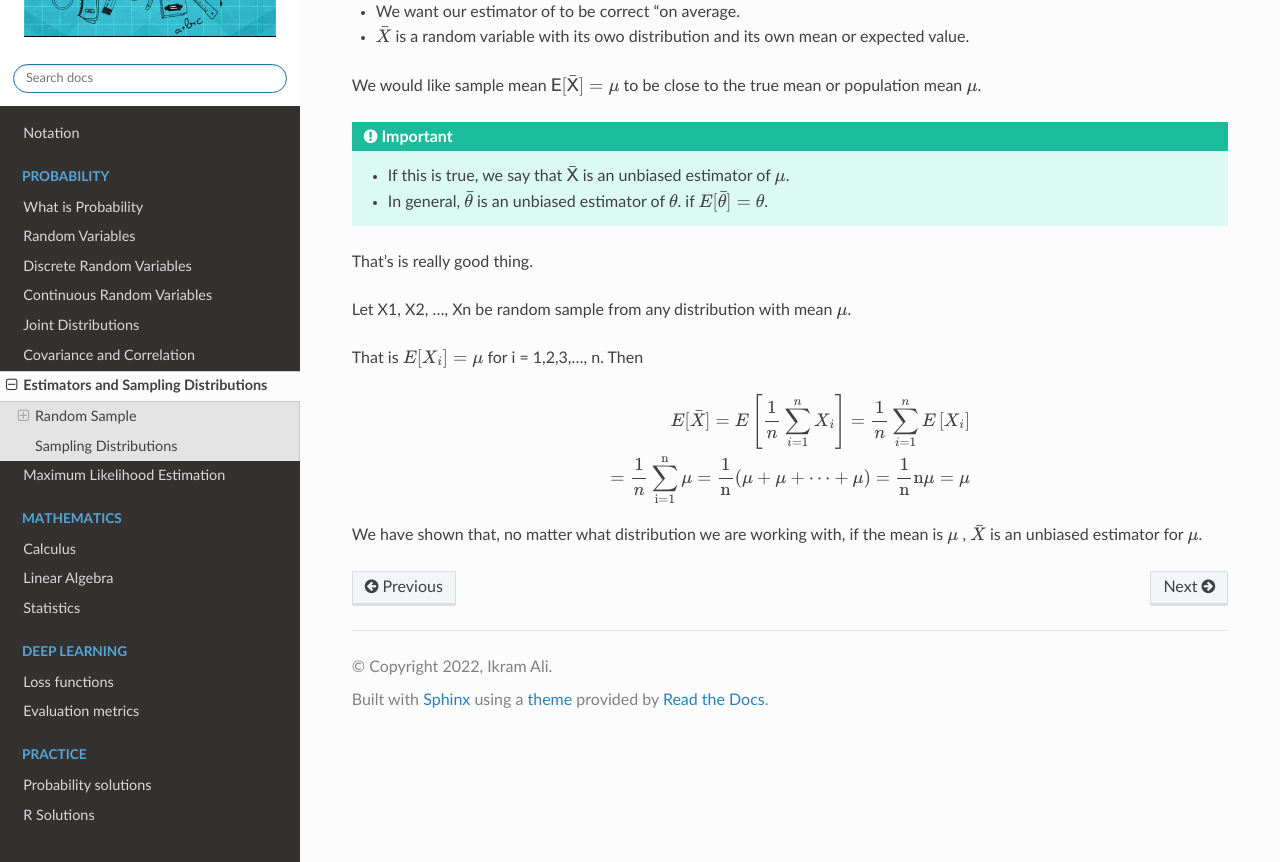
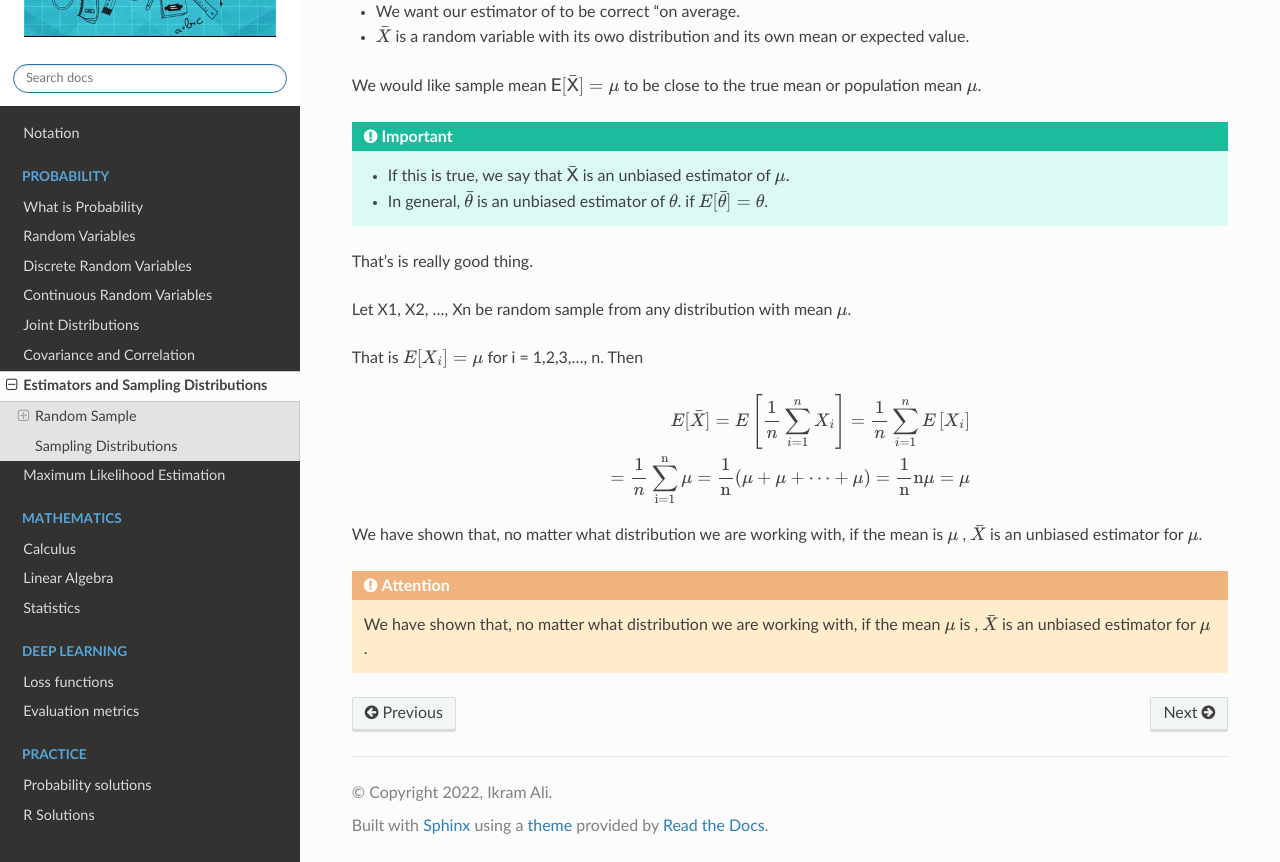
Before and after one commit to akkefa/ml-notes, a Sphinx documentation site: the page built from docs/probability/estimators_and_sampling_distributions.rst, in a window 1280 px wide and 900 px high, scrolled down 1459 px, cut to the strip 38-900 px from the top of the window. Built offline with Sphinx 7.4.7 and the Read the Docs theme 2.0.0, drawn with Linux system fonts in a browser that asks for light colours.

Commit message:
New changes.

```diff
--- a/docs/probability/estimators_and_sampling_distributions.rst
+++ b/docs/probability/estimators_and_sampling_distributions.rst
@@ -78,3 +78,8 @@ Then
 
 We have shown that, no matter what distribution we
 are working with, if the mean is :math:`\mu` , :math:`\bar{X}` is an unbiased estimator for :math:`\mu`.
+
+
+.. attention::
+    We have shown that, no matter what distribution we are working with, if the mean :math:`\mu` is ,
+    :math:`\bar{X}` is an unbiased estimator for :math:`\mu` .
```
